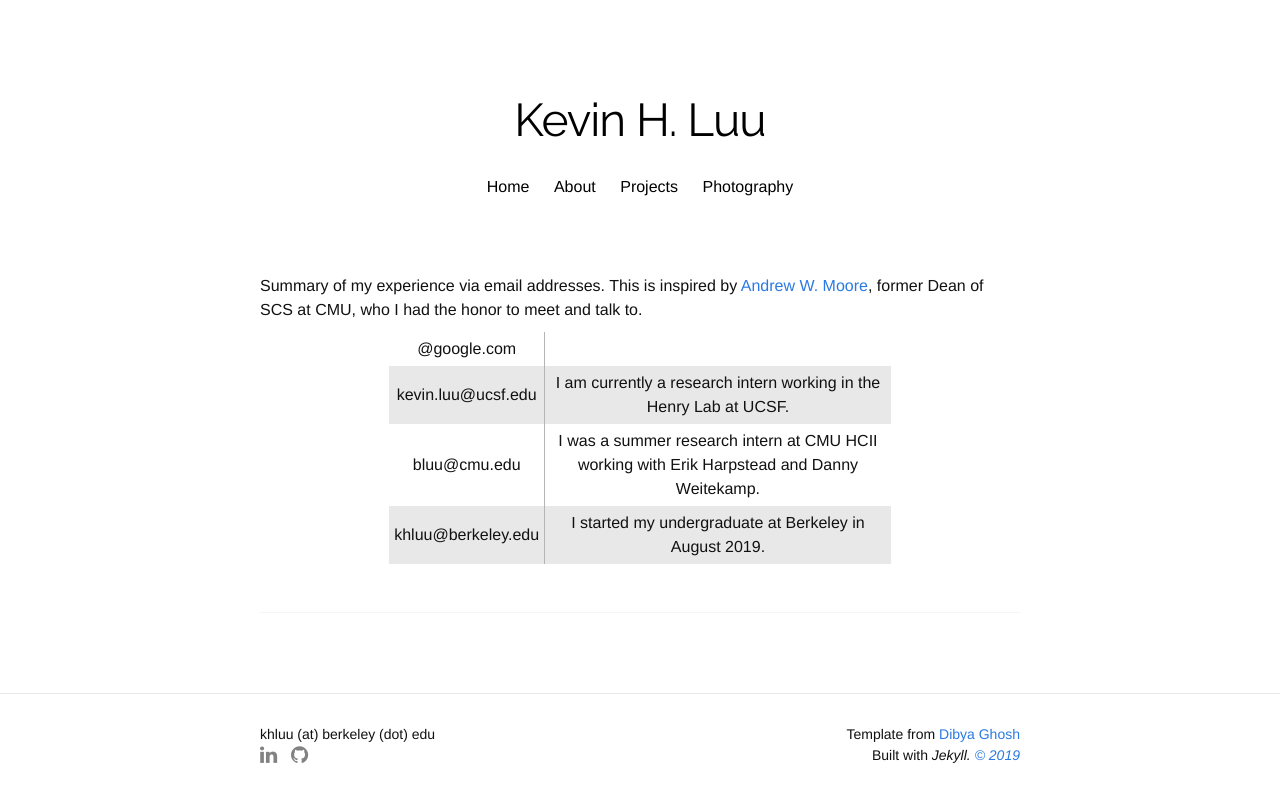
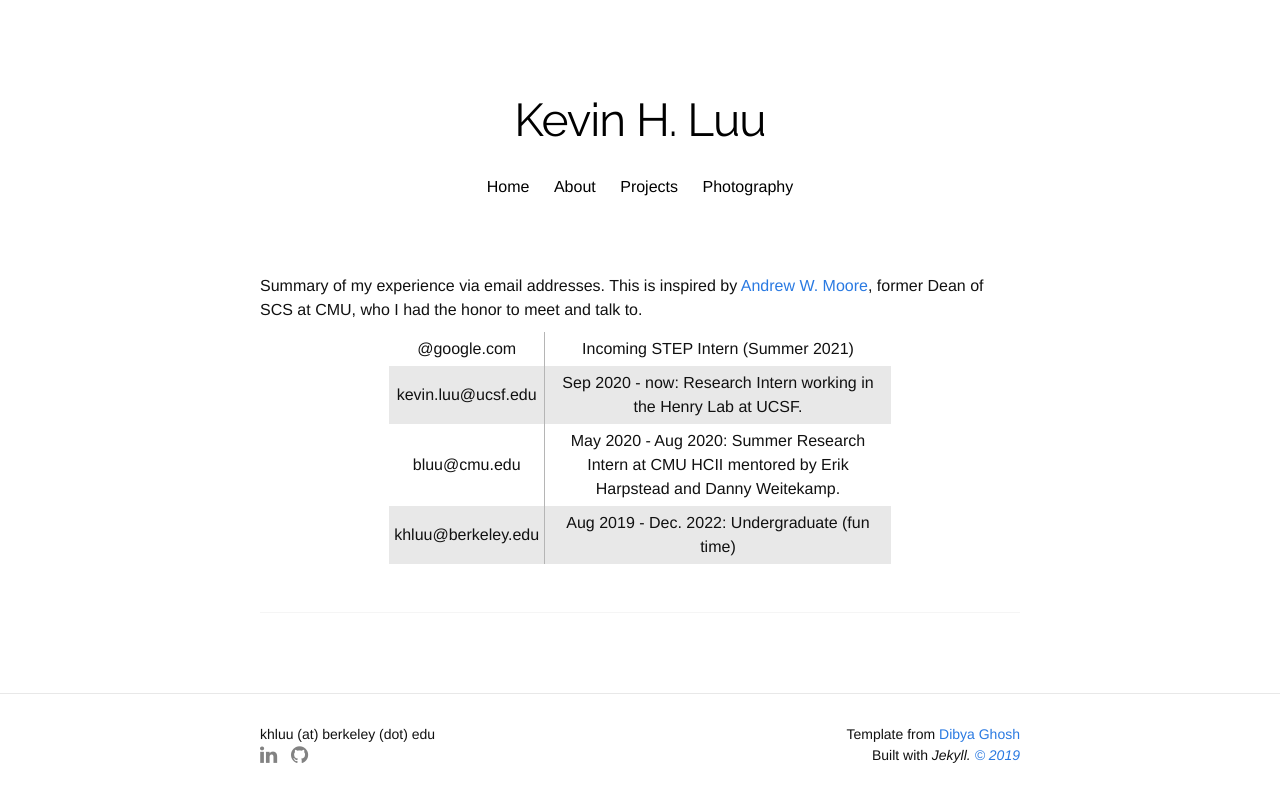
Before and after one commit to khluu/khluu.github.io, a Jekyll site: the page built from about.html, in a window 1280 px wide. Shown: the top 802 px of the page. Built offline with Jekyll 4.4.1, drawn with Linux system fonts in a browser that asks for light colours; nearby versions of some CDN libraries; some web fonts are replaced.

Commit message:
Update about.html

```diff
--- a/about.html
+++ b/about.html
@@ -9,19 +9,19 @@ title: "About"
   <table style="text-align: left; margin-left: auto; margin-right: auto; width: 66%;" border="0" cellpadding="0" cellspacing="0">
     <tr>
       <td>@google.com</td>
-      <td></td>
+      <td>Incoming STEP Intern (Summer 2021)</td>
     </tr>
     <tr>
       <td>kevin.luu@ucsf.edu</td>
-      <td>I am currently a research intern working in the Henry Lab at UCSF.</td>
+      <td>Sep 2020 - now: Research Intern working in the Henry Lab at UCSF.</td>
     </tr>
     <tr>
       <td>bluu@cmu.edu</td>
-      <td>I was a summer research intern at CMU HCII working with Erik Harpstead and Danny Weitekamp.</td>
+      <td>May 2020 - Aug 2020: Summer Research Intern at CMU HCII mentored by Erik Harpstead and Danny Weitekamp.</td>
     </tr>
     <tr>
       <td>khluu@berkeley.edu</td>
-      <td>I started my undergraduate at Berkeley in August 2019.</td>
+      <td>Aug 2019 - Dec. 2022: Undergraduate (fun time)</td>
     </tr>
   </table>
   <div class="divider"></div>
```
